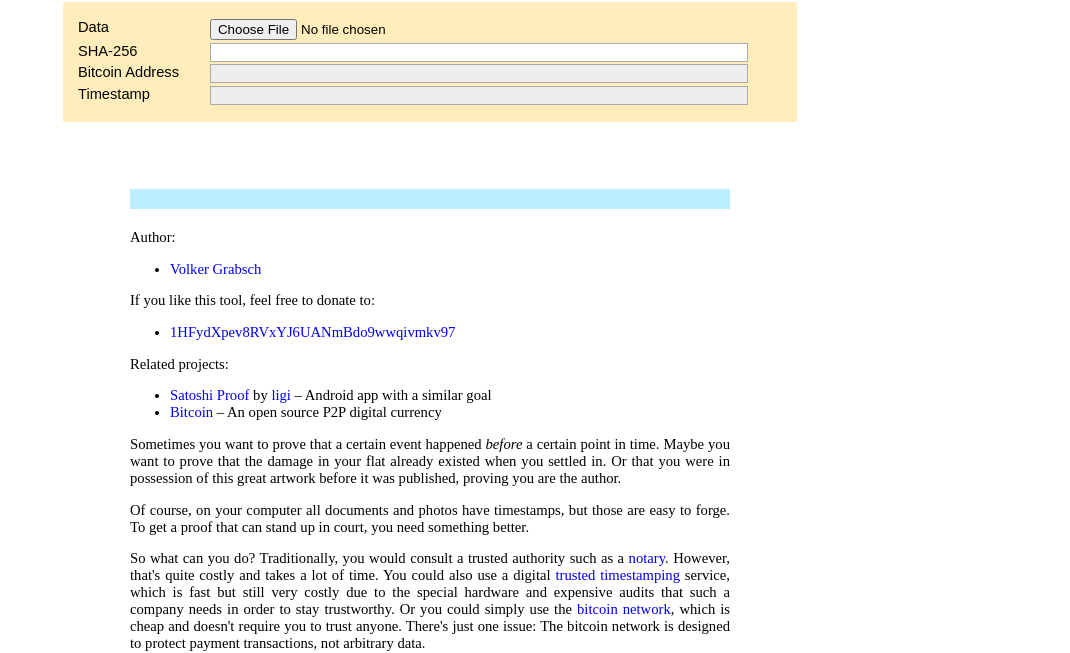
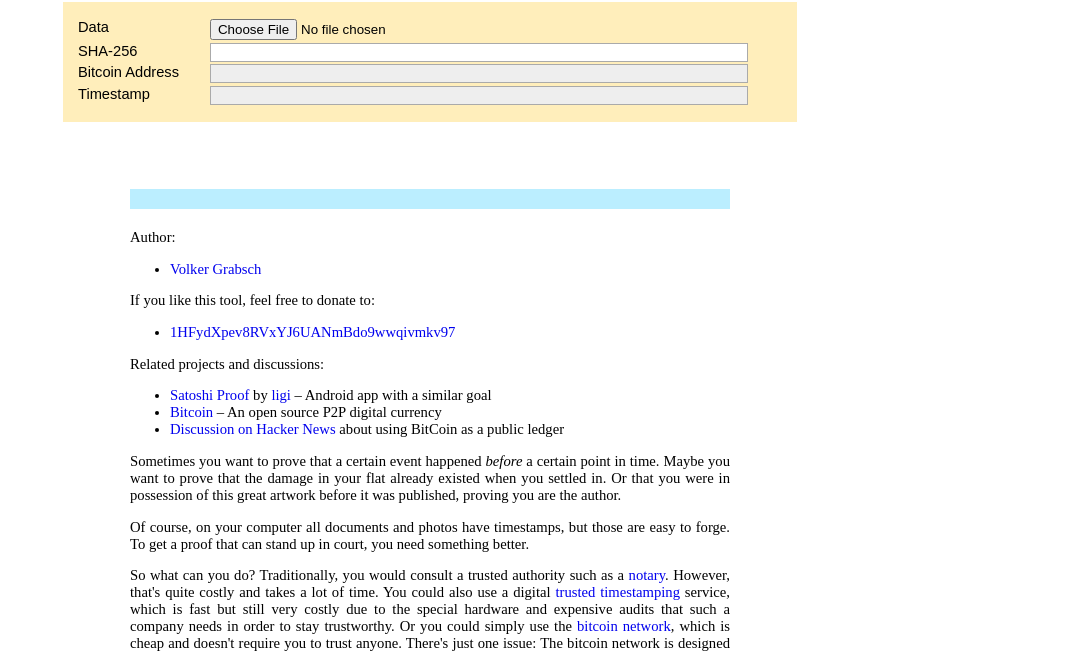
Before and after one commit to vog/bitcoinproof, a plain HTML site: page index.html in a window 1280 px wide. Shown: the part 152-805 px from the top of the page, without its empty margins (210-1280 px from the left). Drawn offline with Linux system fonts and the light colour scheme.

Commit message:
Mention discussion on Hacker News about using BitCoin as a public ledger

```diff
--- a/index.html
+++ b/index.html
@@ -231,7 +231,7 @@ OR IN CONNECTION WITH THE USE OR PERFORMANCE OF THIS SOFTWARE.
         <ul>
             <li><a href="bitcoin:1HFydXpev8RVxYJ6UANmBdo9wwqivmkv97">1HFydXpev8RVxYJ6UANmBdo9wwqivmkv97</a>
         </ul>
-        <p>Related projects:</p>
+        <p>Related projects and discussions:</p>
         <ul>
             <li>
                 <a href="https://github.com/ligi/SatoshiProof">Satoshi Proof</a>
@@ -240,6 +240,9 @@ OR IN CONNECTION WITH THE USE OR PERFORMANCE OF THIS SOFTWARE.
             <li>
                 <a href="http://bitcoin.org/">Bitcoin</a>
                 – An open source P2P digital currency
+            <li>
+                <a href="https://news.ycombinator.com/item?id=5796935">Discussion on Hacker News</a>
+                about using BitCoin as a public ledger
         </ul>
         <p>
             Sometimes you want to prove
```
